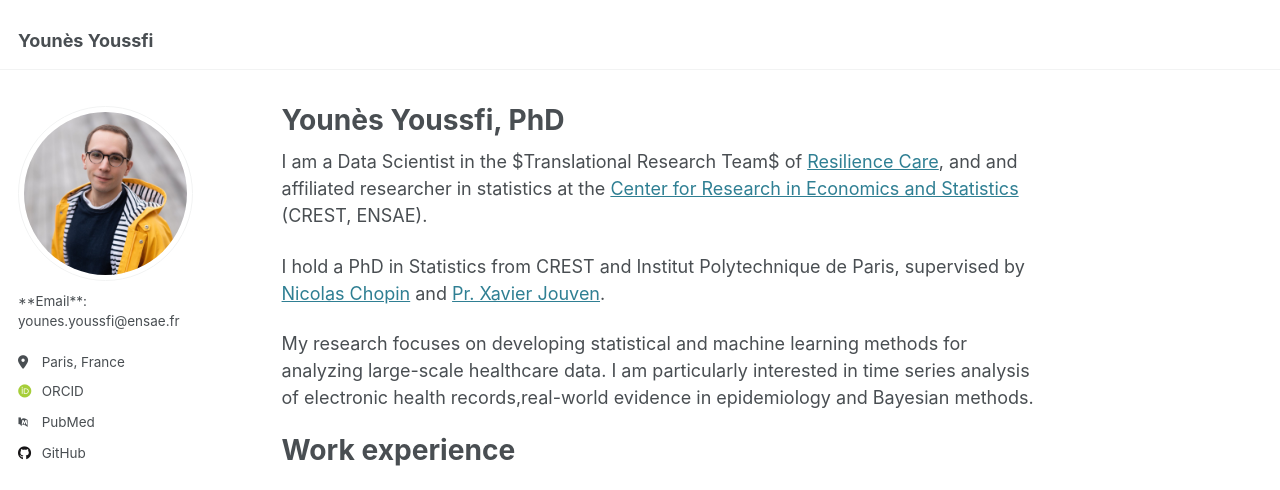
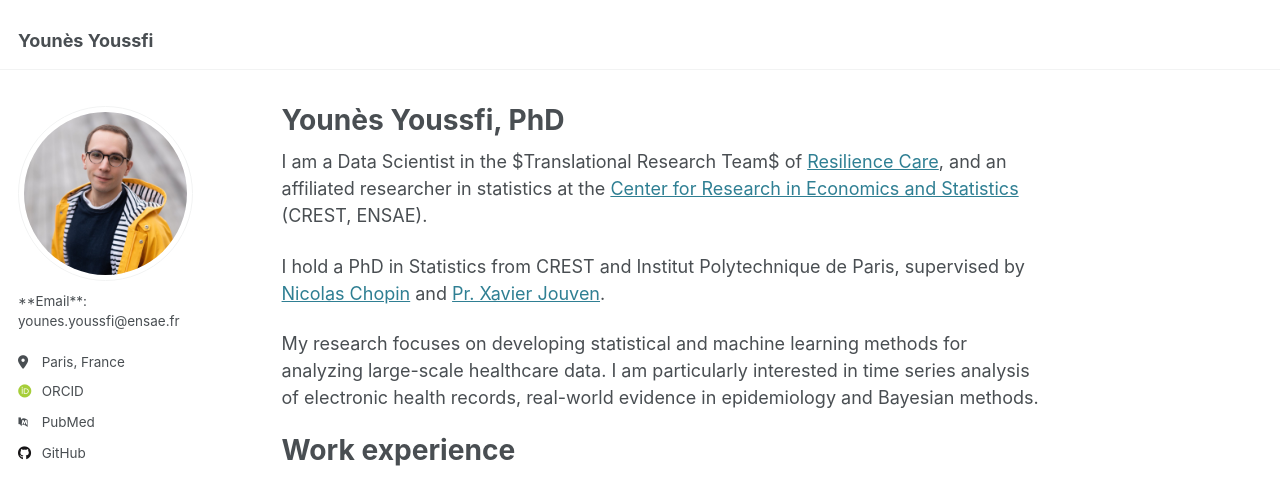
Before and after one commit to youyoussfi/youyoussfi.github.io, a Jekyll site: the page built from _pages/about.md, in a window 1280 px wide and 900 px high. Shown: the top 490 px of the window. Built offline with Jekyll 4.4.1, drawn with Linux system fonts in a browser that asks for light colours; some web fonts are replaced.

Commit message:
Update about.md

```diff
--- a/_pages/about.md
+++ b/_pages/about.md
@@ -7,11 +7,11 @@ redirect_from:
   - /about.html
 ---
 
-I am a Data Scientist in the $Translational Research Team$ of [Resilience Care](https://www.resilience.care/), and and affiliated researcher in statistics at the [Center for Research in Economics and Statistics](https://crest.science/) (CREST, ENSAE).
+I am a Data Scientist in the $Translational Research Team$ of <a href="https://www.resilience.care/">Resilience Care</a>, and an affiliated researcher in statistics at the <a href="https://crest.science/">Center for Research in Economics and Statistics</a> (CREST, ENSAE).
 
-I hold a PhD in Statistics from CREST and Institut Polytechnique de Paris, supervised by [Nicolas Chopin](https://nchopin.github.io/) and [Pr. Xavier Jouven](https://parcc.inserm.fr/index.php/04-cv-xavier-jouven/).
+I hold a PhD in Statistics from CREST and Institut Polytechnique de Paris, supervised by <a href="https://nchopin.github.io/">Nicolas Chopin</a> and <a href="https://parcc.inserm.fr/index.php/04-cv-xavier-jouven/">Pr. Xavier Jouven</a>.
 
-My research focuses on developing statistical and machine learning methods for analyzing large-scale healthcare data. I am particularly interested in time series analysis of electronic health records,real-world evidence in epidemiology and Bayesian methods.
+My research focuses on developing statistical and machine learning methods for analyzing large-scale healthcare data. I am particularly interested in time series analysis of electronic health records, real-world evidence in epidemiology and Bayesian methods.
 
 Work experience
 ======
```
